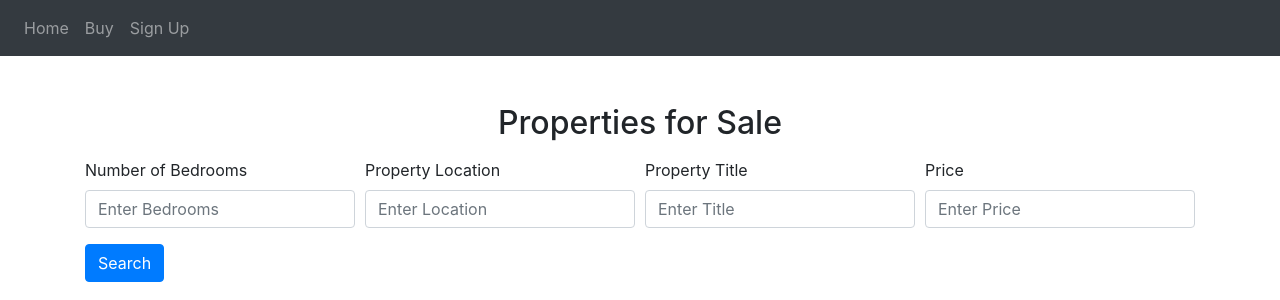
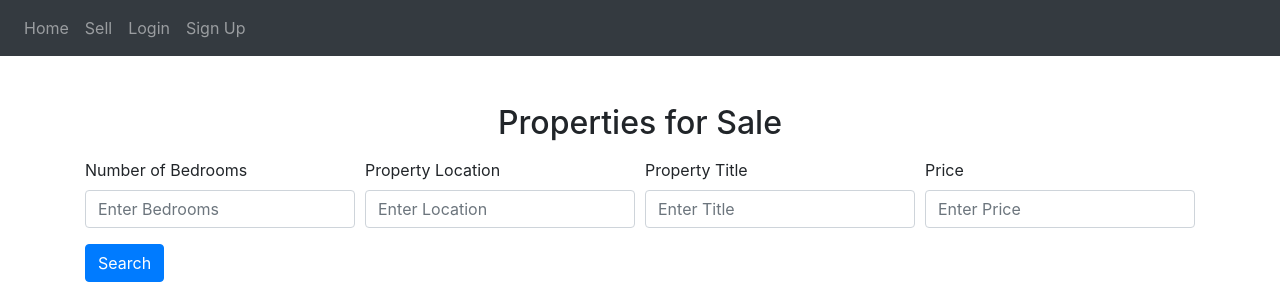
Before and after one commit to mainangaruiya/react, a Flask app: page /buy in a window 1280 px wide. Shown: the top 300 px of the page. Run offline with Flask 3, Linux system fonts and the light colour scheme; some libraries are stand-ins or nearby versions.

Commit message:
fix nav bar buttons fn

```diff
--- a/website/templates/base.html
+++ b/website/templates/base.html
@@ -33,10 +33,13 @@
     </button>
     <div class="collapse navbar-collapse" id="navbar">
         <div class="navbar-nav">
-            <a class="nav-item nav-link" href="/website/templates/home.html">Home</a>
-            <a class="nav-item nav-link" href="/website/templates/buy.html">Buy</a>
-            <a class="nav-item nav-link" href="/website/templates/sign-up.html">Sign Up</a>
-        </div>
+    <a class="nav-item nav-link" href="{{ url_for('views.home') }}">Home</a>
+
+    <a class="nav-item nav-link" href="{{ url_for('views.sell') }}">Sell</a>
+    <a class="nav-item nav-link" href="{{ url_for('auth.login') }}">Login</a>
+    <a class="nav-item nav-link" href="{{ url_for('auth.sign_up') }}">Sign Up</a>
+</div>
+
     </div>
 </nav>
 
```
